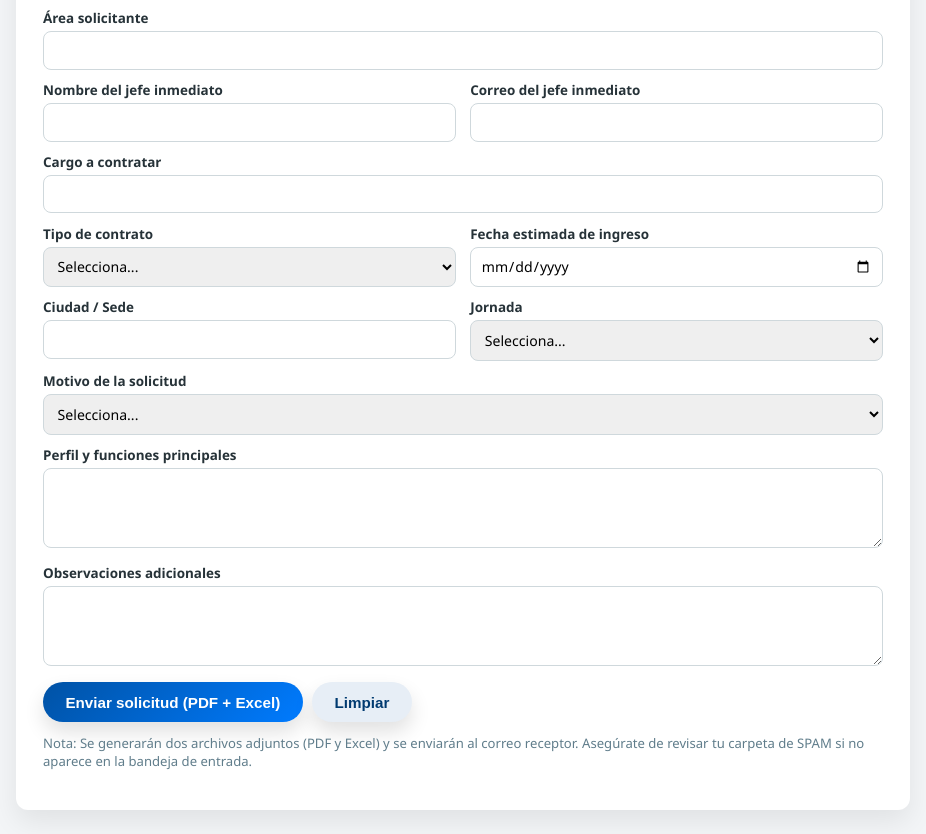
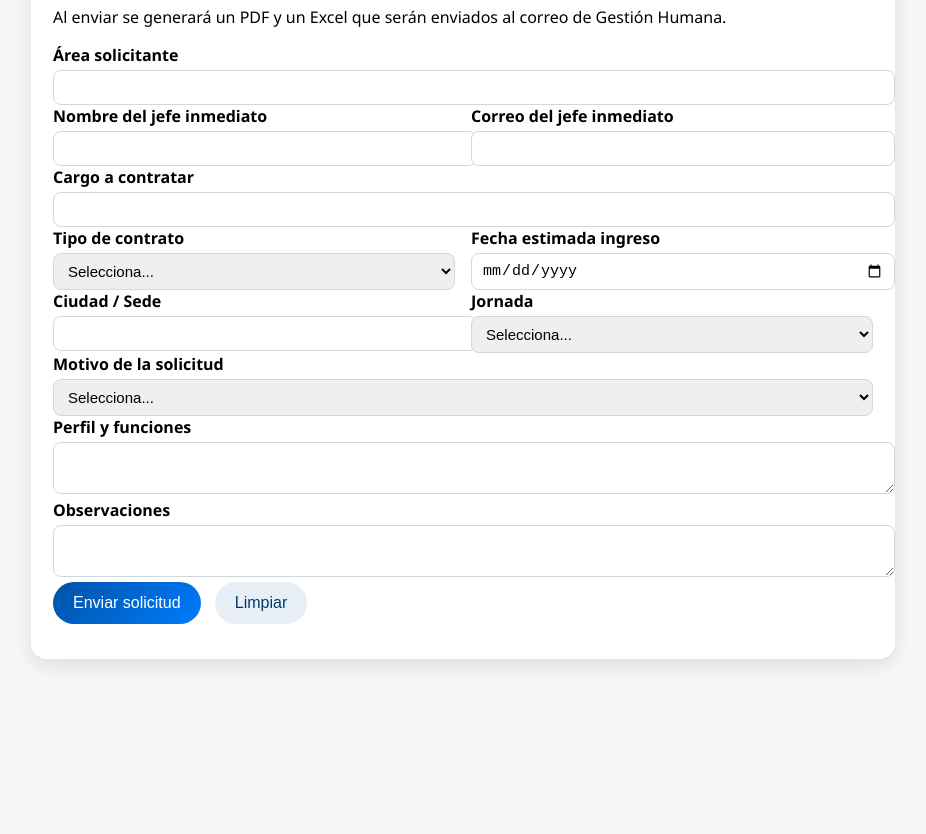
Before and after one commit to CHPaez/Portocolo_Comunicacion_Colombia_mas, a plain HTML site: page form-contratacion.html in a window 1280 px wide. Shown: the part 130-964 px from the top of the page, without its empty margins (177-1103 px from the left). After the commit the page ends 817 px from the top, so only its background shows below. Drawn offline with nearby package versions, Linux system fonts and the light colour scheme.

Commit message:
Update form-contratacion.html

```diff
--- a/form-contratacion.html
+++ b/form-contratacion.html
@@ -10,92 +10,74 @@
   <script src="https://cdnjs.cloudflare.com/ajax/libs/xlsx/0.18.5/xlsx.full.min.js"></script>
 
   <style>
-    body {
-      font-family: "Segoe UI", system-ui, sans-serif;
-      background: #f3f5f7;
-      margin: 0;
-      padding: 1.5rem;
-      color: #263238;
+    body { font-family: "Segoe UI"; background:#f4f6f8; padding:20px; }
+    .wrapper {
+      max-width: 820px; margin:auto; background:#fff; padding:22px;
+      border-radius:16px; box-shadow:0 6px 18px rgba(0,0,0,0.1);
     }
-    .wrapper {
-      max-width: 840px;
-      margin: 0 auto;
-      background: #ffffff;
-      padding: 1.5rem 1.7rem;
-      border-radius: 12px;
-      box-shadow: 0 12px 28px rgba(0, 0, 0, 0.08);
+    h1 { color:#003a70; }
+    .grid-2 { display:grid; gap:1rem; }
+    @media(min-width:700px){ .grid-2{ grid-template-columns:1fr 1fr; } }
+    label { font-weight:600; margin-bottom:4px; display:block; }
+    input, select, textarea {
+      width:100%; padding:8px 10px; border-radius:8px;
+      border:1px solid #cfd8dc; font-size:15px;
     }
-    h1 {
-      font-size: 1.3rem;
-      margin-bottom: 0.4rem;
-      color: #003a70;
+    button {
+      padding:12px 20px; background:linear-gradient(135deg,#0052a5,#007bff);
+      border:none; border-radius:30px; color:#fff; font-size:16px;
+      cursor:pointer; margin-right:10px;
     }
-    p { font-size: 0.9rem; margin-bottom: 1rem; }
-    .grid-2 { display: grid; gap: 0.9rem; }
-    @media (min-width: 700px) { .grid-2 { grid-template-columns: 1fr 1fr; } }
-    label { font-size: 0.84rem; font-weight: 600; display: block; margin-bottom: 0.25rem; }
-    input, select, textarea {
-      width: 100%; padding: 0.55rem 0.6rem; border-radius: 8px; border: 1px solid #cfd8dc;
-      font-size: 0.88rem; font-family: inherit; box-sizing: border-box;
-    }
-    textarea { min-height: 80px; resize: vertical; }
-    .campo { margin-bottom: 0.7rem; }
-    .actions { display:flex; gap:0.6rem; align-items:center; margin-top:0.6rem; }
-    button {
-      border: none; border-radius: 999px; padding: 0.7rem 1.4rem;
-      background: linear-gradient(135deg, #0052a5, #007bff); color: #ffffff; font-weight: 600;
-      font-size: 0.95rem; cursor: pointer; box-shadow: 0 10px 20px rgba(0, 0, 0, 0.12);
-    }
-    button[disabled] { opacity: 0.6; cursor: not-allowed; transform: none; }
-    .btn-secondary { background: #e7eef6; color: #003a70; font-weight:700; }
-    .info { font-size:0.85rem; color:#506067; }
-    .small { font-size:0.82rem; color:#607d8b; }
-    .success { color: #0b8a3e; font-weight:700; }
-    .error { color: #c0392b; font-weight:700; }
+    button:hover { opacity:.9; }
+    .btn-secondary { background:#e7eef6; color:#003a70; }
+    .small { font-size:13px; margin-top:10px; color:#607d8b; }
+    .success { color:#0b8a3e; font-weight:700; }
+    .error { color:#c0392b; font-weight:700; }
   </style>
 </head>
 <body>
+
   <div class="wrapper">
     <h1>Formulario de solicitud de contratación</h1>
-    <p>Al enviar, se generará un PDF y un Excel con la información ingresada y se enviarán como adjuntos al correo receptor.</p>
+    <p>Al enviar se generará un PDF y un Excel que serán enviados al correo de Gestión Humana.</p>
 
-    <form id="formulario" action="https://formsubmit.co/christian.paez@cun.edu.co" method="POST" enctype="multipart/form-data">
-      <!-- FormSubmit config -->
-      <input type="hidden" name="_captcha" value="false" />
-      <input type="hidden" name="_template" value="table" />
-      <input type="hidden" name="_subject" value="Nueva solicitud de contratación - Colombia Más" />
-      <!-- Redirect after submit (optional) -->
-      <input type="hidden" name="_next" value="https://chpaez.github.io/Portocolo_Comunicacion_Colombia_mas/gracias.html" />
+    <form id="formulario" method="POST" action="https://api.web3forms.com/submit" enctype="multipart/form-data">
 
-      <!-- Invisible file inputs for attachments -->
-      <input type="file" id="pdf-adjunto" name="Adjunto_PDF" style="display:none;" />
-      <input type="file" id="excel-adjunto" name="Adjunto_Excel" style="display:none;" />
+      <!-- Web3Forms Access Key -->
+      <input type="hidden" name="access_key" value="58f6e58b-6d31-491b-af38-3f5b48130e01">
+
+      <!-- Página de gracias -->
+      <input type="hidden" name="redirect" value="https://chpaez.github.io/Portocolo_Comunicacion_Colombia_mas/gracias.html">
+
+      <!-- Archivos adjuntos -->
+      <input type="file" id="pdf-adjunto" name="pdf" style="display:none;">
+      <input type="file" id="excel-adjunto" name="excel" style="display:none;">
 
       <div class="campo">
         <label>Área solicitante</label>
-        <input type="text" name="Area_solicitante" id="area" required />
+        <input type="text" name="Area" id="area" required>
       </div>
 
       <div class="grid-2">
         <div class="campo">
           <label>Nombre del jefe inmediato</label>
-          <input type="text" name="Nombre_jefe_inmediato" id="jefe" required />
+          <input type="text" name="Jefe" id="jefe" required>
         </div>
         <div class="campo">
           <label>Correo del jefe inmediato</label>
-          <input type="email" name="Correo_jefe_inmediato" id="correoJefe" required />
+          <input type="email" name="Correo_Jefe" id="correoJefe" required>
         </div>
       </div>
 
       <div class="campo">
         <label>Cargo a contratar</label>
-        <input type="text" name="Cargo_a_contratar" id="cargo" required />
+        <input type="text" name="Cargo" id="cargo" required>
       </div>
 
       <div class="grid-2">
         <div class="campo">
           <label>Tipo de contrato</label>
-          <select name="Tipo_de_contrato" id="contrato" required>
+          <select name="Contrato" id="contrato" required>
             <option value="">Selecciona...</option>
             <option>Indefinido</option>
             <option>Término fijo</option>
@@ -104,15 +86,15 @@
           </select>
         </div>
         <div class="campo">
-          <label>Fecha estimada de ingreso</label>
-          <input type="date" name="Fecha_estimada_ingreso" id="fecha" required />
+          <label>Fecha estimada ingreso</label>
+          <input type="date" name="Fecha" id="fecha" required>
         </div>
       </div>
 
       <div class="grid-2">
         <div class="campo">
           <label>Ciudad / Sede</label>
-          <input type="text" name="Ciudad_Sede" id="sede" required />
+          <input type="text" name="Sede" id="sede" required>
         </div>
         <div class="campo">
           <label>Jornada</label>
@@ -127,161 +109,99 @@
 
       <div class="campo">
         <label>Motivo de la solicitud</label>
-        <select name="Motivo_de_la_solicitud" id="motivo" required>
+        <select name="Motivo" id="motivo" required>
           <option value="">Selecciona...</option>
           <option>Cargo nuevo</option>
           <option>Reemplazo</option>
-          <option>Reforzar equipo / pico de trabajo</option>
-          <option>Otro</option>
+          <option>Reforzar equipo</option>
         </select>
       </div>
 
       <div class="campo">
-        <label>Perfil y funciones principales</label>
-        <textarea name="Perfil_y_funciones" id="perfil" required></textarea>
+        <label>Perfil y funciones</label>
+        <textarea name="Perfil" id="perfil" required></textarea>
       </div>
 
       <div class="campo">
-        <label>Observaciones adicionales</label>
-        <textarea name="Observaciones_adicionales" id="obs"></textarea>
+        <label>Observaciones</label>
+        <textarea name="Observaciones" id="obs"></textarea>
       </div>
 
-      <div class="actions">
-        <button type="button" id="btnEnviar" onclick="generarYEnviar()" >Enviar solicitud (PDF + Excel)</button>
+      <button type="button" onclick="generarYEnviar()">Enviar solicitud</button>
       <button type="reset" class="btn-secondary">Limpiar</button>
-      </div>
 
-      <p class="small" style="margin-top:12px;">
-        Nota: Se generarán dos archivos adjuntos (PDF y Excel) y se enviarán al correo receptor. Asegúrate de revisar tu carpeta de SPAM si no aparece en la bandeja de entrada.
-      </p>
-
-      <p id="mensaje" class="info" style="margin-top:8px;"></p>
+      <p id="mensaje" class="small"></p>
     </form>
   </div>
 
 <script>
-    // Utilidades para crear archivos y asignarlos a inputs file
 function fileFromBlob(blob, filename, mime) {
   return new File([blob], filename, { type: mime });
 }
 
-    // Convierte un ArrayBuffer/Uint8Array a Blob (ya lo hace XLSX.write)
-    async function generarPDFBlob(dataObj) {
+async function generarPDF(datos) {
   const { jsPDF } = window.jspdf;
-      const doc = new jsPDF({ unit: "pt", format: "a4" });
-      const left = 40;
-      let y = 40;
-      const lineHeight = 16;
+  const doc = new jsPDF();
+  let y = 20;
 
-      doc.setFontSize(14);
-      doc.text("Solicitud de Contratación - Colombia Más", left, y);
-      y += 28;
+  doc.setFontSize(16);
+  doc.text("Solicitud de Contratación - Colombia Más", 20, y);
+  y += 15;
 
-      doc.setFontSize(11);
-      for (const row of dataObj) {
-        const label = row[0];
-        const value = row[1] || "";
-        const lines = doc.splitTextToSize(label + ": " + value, 520);
-        doc.text(lines, left, y);
-        y += lines.length * lineHeight;
-        if (y > 740) { doc.addPage(); y = 40; }
+  doc.setFontSize(12);
+  datos.forEach(([label, val]) => {
+    doc.text(`${label}: ${val}`, 20, y);
+    y += 8;
+  });
+
+  return doc.output("blob");
 }
 
-      // Footer
-      doc.setFontSize(9);
-      doc.text("Generado automáticamente desde el formulario - Colombia Más", left, 780);
-
-      const pdfBlob = doc.output("blob");
-      return pdfBlob;
-    }
-
-    function generarExcelArrayBuffer(dataObj) {
-      // dataObj is array of [label, value] rows
-      const aoa = [["Campo", "Valor"], ...dataObj];
-      const ws = XLSX.utils.aoa_to_sheet(aoa);
+function generarExcel(datos) {
   const wb = XLSX.utils.book_new();
+  const ws = XLSX.utils.aoa_to_sheet([["Campo","Valor"], ...datos]);
   XLSX.utils.book_append_sheet(wb, ws, "Solicitud");
-      const wbout = XLSX.write(wb, { bookType: 'xlsx', type: 'array' });
-      return wbout; // ArrayBuffer-like
+  return XLSX.write(wb, { bookType: "xlsx", type: "array" });
 }
 
 async function generarYEnviar() {
-      const btn = document.getElementById("btnEnviar");
   const mensaje = document.getElementById("mensaje");
-      btn.disabled = true;
-      mensaje.textContent = "Generando archivos... por favor espera.";
+  mensaje.innerHTML = "Generando PDF y Excel...";
 
-      try {
-        // Obtener valores del formulario
-        const area = document.getElementById("area").value.trim();
-        const jefe = document.getElementById("jefe").value.trim();
-        const correoJefe = document.getElementById("correoJefe").value.trim();
-        const cargo = document.getElementById("cargo").value.trim();
-        const contrato = document.getElementById("contrato").value;
-        const fecha = document.getElementById("fecha").value;
-        const sede = document.getElementById("sede").value.trim();
-        const jornada = document.getElementById("jornada").value;
-        const motivo = document.getElementById("motivo").value;
-        const perfil = document.getElementById("perfil").value.trim();
-        const obs = document.getElementById("obs").value.trim();
-
-        // Validaciones básicas
-        if (!area || !jefe || !correoJefe || !cargo || !contrato || !fecha || !sede || !jornada || !motivo || !perfil) {
-          mensaje.innerHTML = '<span class="error">Por favor completa todos los campos obligatorios antes de enviar.</span>';
-          btn.disabled = false;
-          return;
-        }
-
-        // Preparar datos en formato [[label, value], ...]
   const datos = [
-          ["Área solicitante", area],
-          ["Nombre jefe inmediato", jefe],
-          ["Correo jefe inmediato", correoJefe],
-          ["Cargo solicitado", cargo],
-          ["Tipo de contrato", contrato],
-          ["Fecha estimada ingreso", fecha],
-          ["Ciudad / Sede", sede],
-          ["Jornada", jornada],
-          ["Motivo solicitud", motivo],
-          ["Perfil y funciones", perfil],
-          ["Observaciones", obs]
+    ["Área", area.value],
+    ["Jefe inmediato", jefe.value],
+    ["Correo jefe", correoJefe.value],
+    ["Cargo", cargo.value],
+    ["Contrato", contrato.value],
+    ["Fecha ingreso", fecha.value],
+    ["Sede", sede.value],
+    ["Jornada", jornada.value],
+    ["Motivo", motivo.value],
+    ["Perfil", perfil.value],
+    ["Observaciones", obs.value],
   ];
 
-        // Generar PDF blob
-        const pdfBlob = await generarPDFBlob(datos);
+  const pdfBlob = await generarPDF(datos);
+  const excelArray = generarExcel(datos);
 
-        // Generar excel (array buffer)
-        const excelArray = generarExcelArrayBuffer(datos);
+  const pdfFile = fileFromBlob(pdfBlob, "solicitud.pdf", "application/pdf");
+  const excelFile = new File([excelArray], "solicitud.xlsx", {
+    type: "application/vnd.openxmlformats-officedocument.spreadsheetml.sheet"
+  });
 
-        // Crear File objects
-        const pdfFile = fileFromBlob(pdfBlob, "solicitud_contratacion.pdf", "application/pdf");
-        const excelFile = new File([excelArray], "solicitud_contratacion.xlsx", { type: "application/vnd.openxmlformats-officedocument.spreadsheetml.sheet" });
-
-        // Asignar a inputs file invisibles usando DataTransfer
-        const inputPdf = document.getElementById("pdf-adjunto");
   const dt1 = new DataTransfer();
   dt1.items.add(pdfFile);
-        inputPdf.files = dt1.files;
+  document.getElementById("pdf-adjunto").files = dt1.files;
 
-        const inputExcel = document.getElementById("excel-adjunto");
   const dt2 = new DataTransfer();
   dt2.items.add(excelFile);
-        inputExcel.files = dt2.files;
+  document.getElementById("excel-adjunto").files = dt2.files;
 
-        mensaje.innerHTML = '<span class="success">Archivos generados. Enviando formulario...</span>';
-
-        // Pequeña espera para asegurar que los inputs están preparados
-        setTimeout(() => {
-          // Enviar el formulario a FormSubmit
-          document.getElementById("formulario").submit();
-        }, 600);
-
-      } catch (err) {
-        console.error(err);
-        mensaje.innerHTML = '<span class="error">Ocurrió un error generando los archivos. Revisa la consola.</span>';
-        btn.disabled = false;
-      }
+  mensaje.innerHTML = "Enviando...";
+  setTimeout(() => document.getElementById("formulario").submit(), 500);
 }
 </script>
+
 </body>
 </html>
```
Lines whose indentation alone changed are shown as unchanged.
